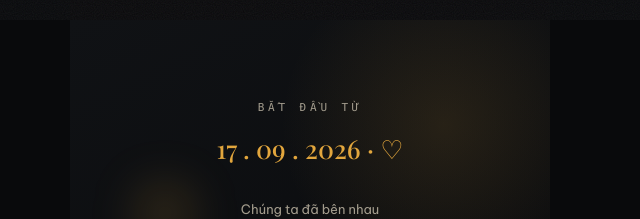
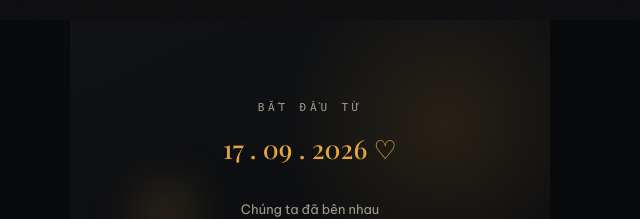
Before and after one commit to Khangvu345/couple-save-memory, a Next.js app in the folder app/: page / in a window 1280 px wide. Shown: the part 780-999 px from the top of the page, without its empty margins (330-970 px from the left). Built offline with nearby package versions, Linux system fonts and the light colour scheme; no server answers; the database is empty.

Commit message:
(fix-ui-text) Text in Beginner day, minus for start time

```diff
--- a/app/src/components/Counter.tsx
+++ b/app/src/components/Counter.tsx
@@ -58,7 +58,7 @@
       <div className="absolute right-[16%] top-[48%] h-10 w-10 rounded-full bg-gold/15 blur-lg" />
 
       <p className="font-mono text-[11px] tracking-[0.35em] text-smoke">BẮT ĐẦU TỪ</p>
-      <p className="font-serif2 mt-3 text-[26px] text-gold">{fmtDate(couple.start_date)} · {(couple.start_time ?? '00:00').slice(0, 5)} ♡</p>
+      <p className="font-serif2 mt-3 text-[26px] text-gold">{fmtDate(couple.start_date)} ♡</p>
 
       <p className="mt-8 text-[13px] text-smoke">Chúng ta đã bên nhau</p>
       <div className="mt-3 grid grid-cols-3 gap-x-5 gap-y-7">
```
